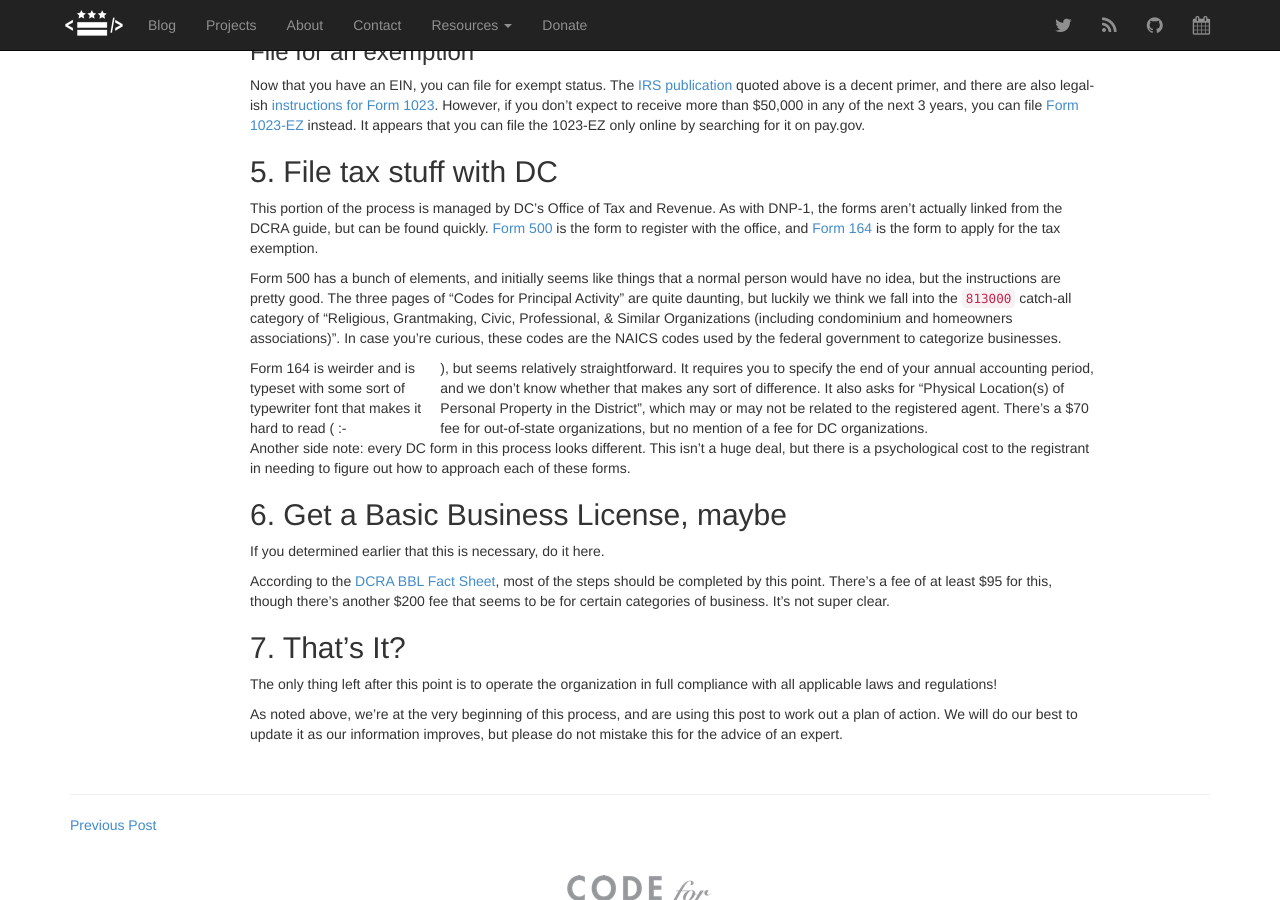
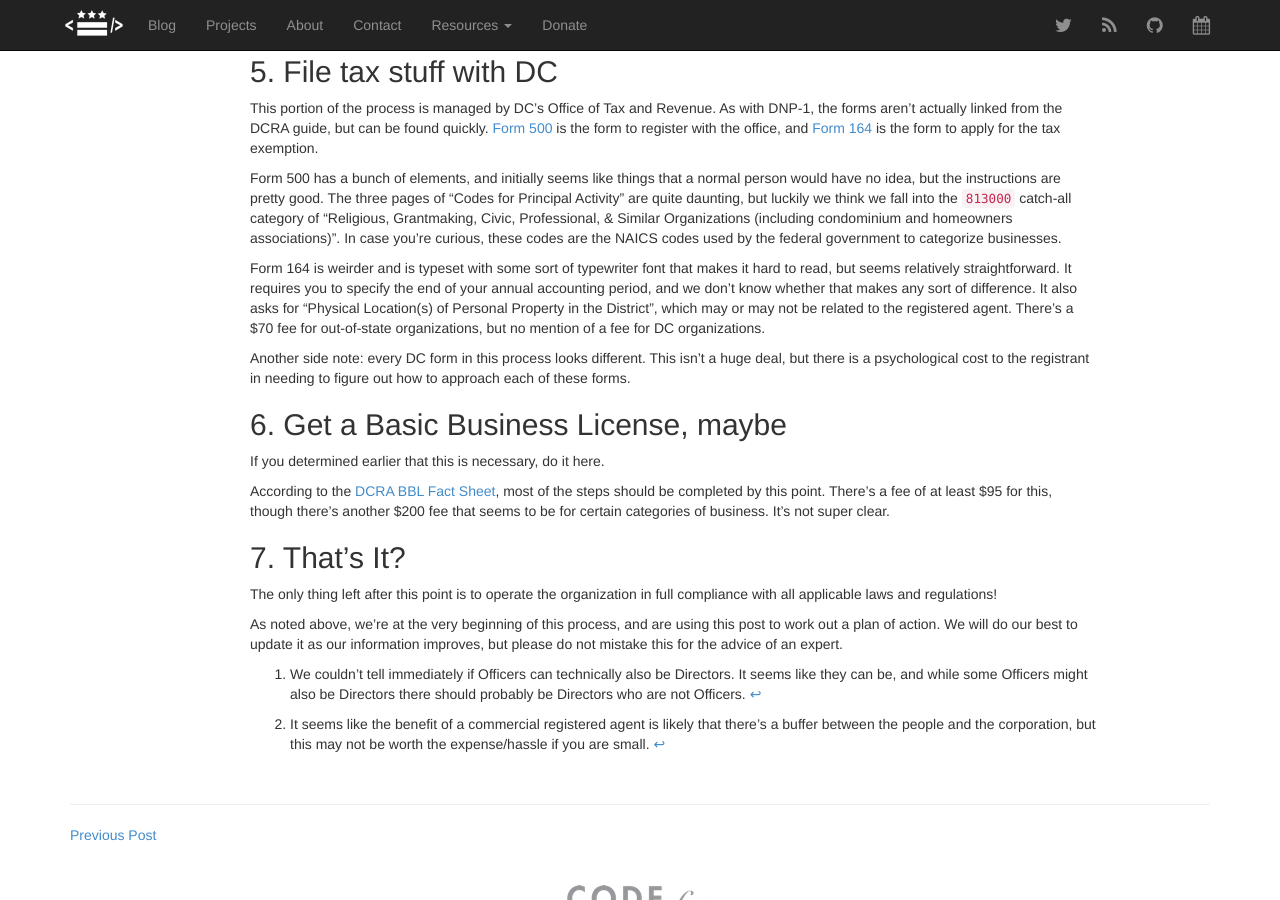
Before and after one commit to civictechdc/codefordc.github.com, a Jekyll site: the page built from blog/_posts/2016-11-17-start-nonprofit.md, in a window 1280 px wide and 900 px high, scrolled down 3716 px. Built offline with Jekyll 4.4.1, drawn with Linux system fonts in a browser that asks for light colours; some of the changed text lies outside the part shown.

Commit message:
add footnotes

```diff
--- a/blog/_posts/2016-11-17-start-nonprofit.md
+++ b/blog/_posts/2016-11-17-start-nonprofit.md
@@ -165,7 +165,7 @@
 
 Form 500 has a bunch of elements, and initially seems like things that a normal person would have no idea, but the instructions are pretty good. The three pages of "Codes for Principal Activity" are quite daunting, but luckily we think we fall into the `813000` catch-all category of "Religious, Grantmaking, Civic, Professional, & Similar Organizations (including condominium and homeowners associations)". In case you're curious, these codes are the NAICS codes used by the federal government to categorize businesses.
 
-Form 164 is weirder and is typeset with some sort of typewriter font that makes it hard to read ( :-| ), but seems relatively straightforward. It requires you to specify the end of your annual accounting period, and we don't know whether that makes any sort of difference. It also asks for "Physical Location(s) of Personal Property in the District", which may or may not be related to the registered agent. There's a $70 fee for out-of-state organizations, but no mention of a fee for DC organizations.
+Form 164 is weirder and is typeset with some sort of typewriter font that makes it hard to read, but seems relatively straightforward. It requires you to specify the end of your annual accounting period, and we don't know whether that makes any sort of difference. It also asks for "Physical Location(s) of Personal Property in the District", which may or may not be related to the registered agent. There's a $70 fee for out-of-state organizations, but no mention of a fee for DC organizations.
 
 Another side note: every DC form in this process looks different. This isn't a huge deal, but there is a psychological cost to the registrant in needing to figure out how to approach each of these forms.
 
```
Also changed, not shown: other parts of blog/_posts/2016-11-17-start-nonprofit.md (+4 -4 lines).
